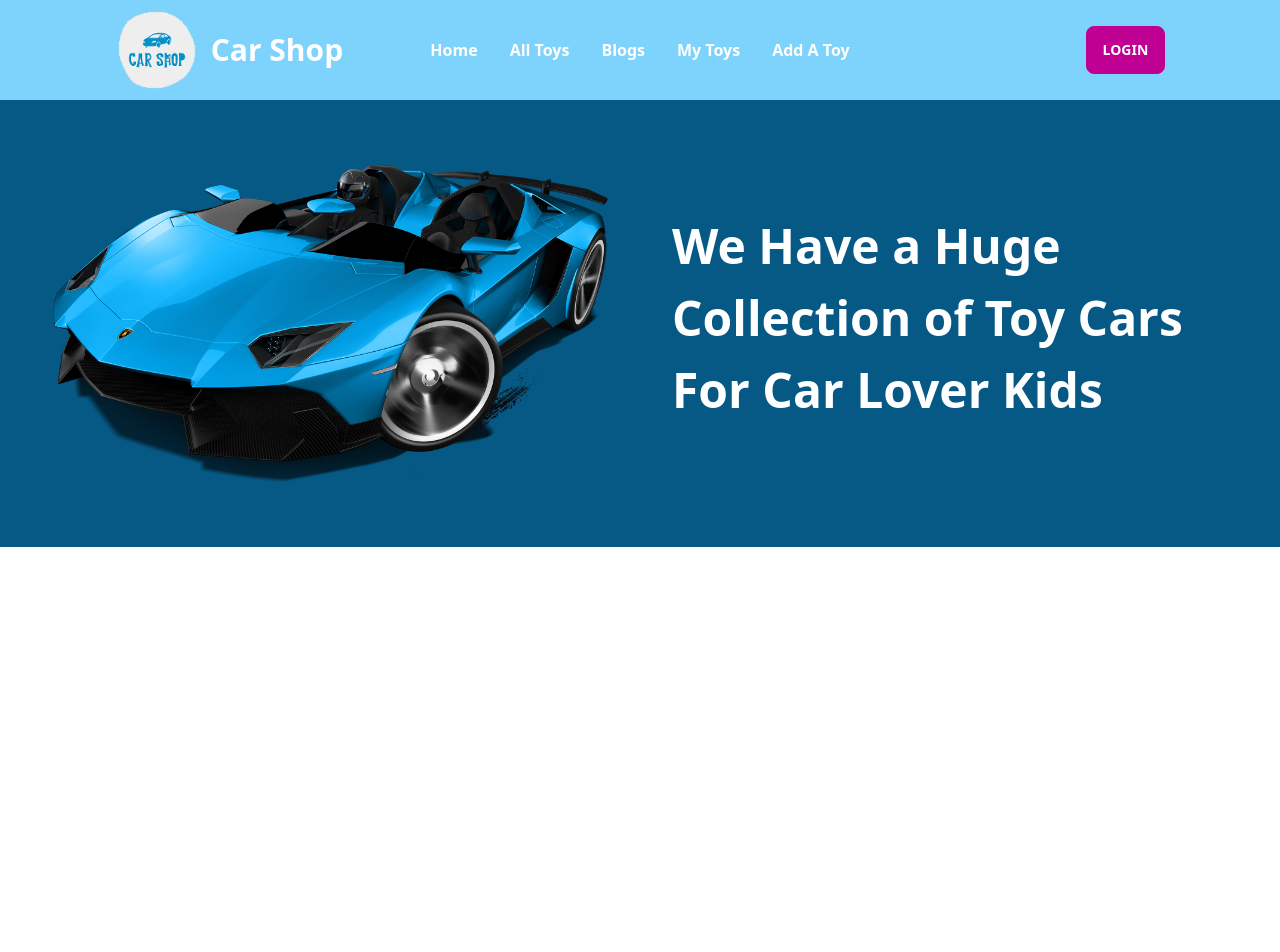
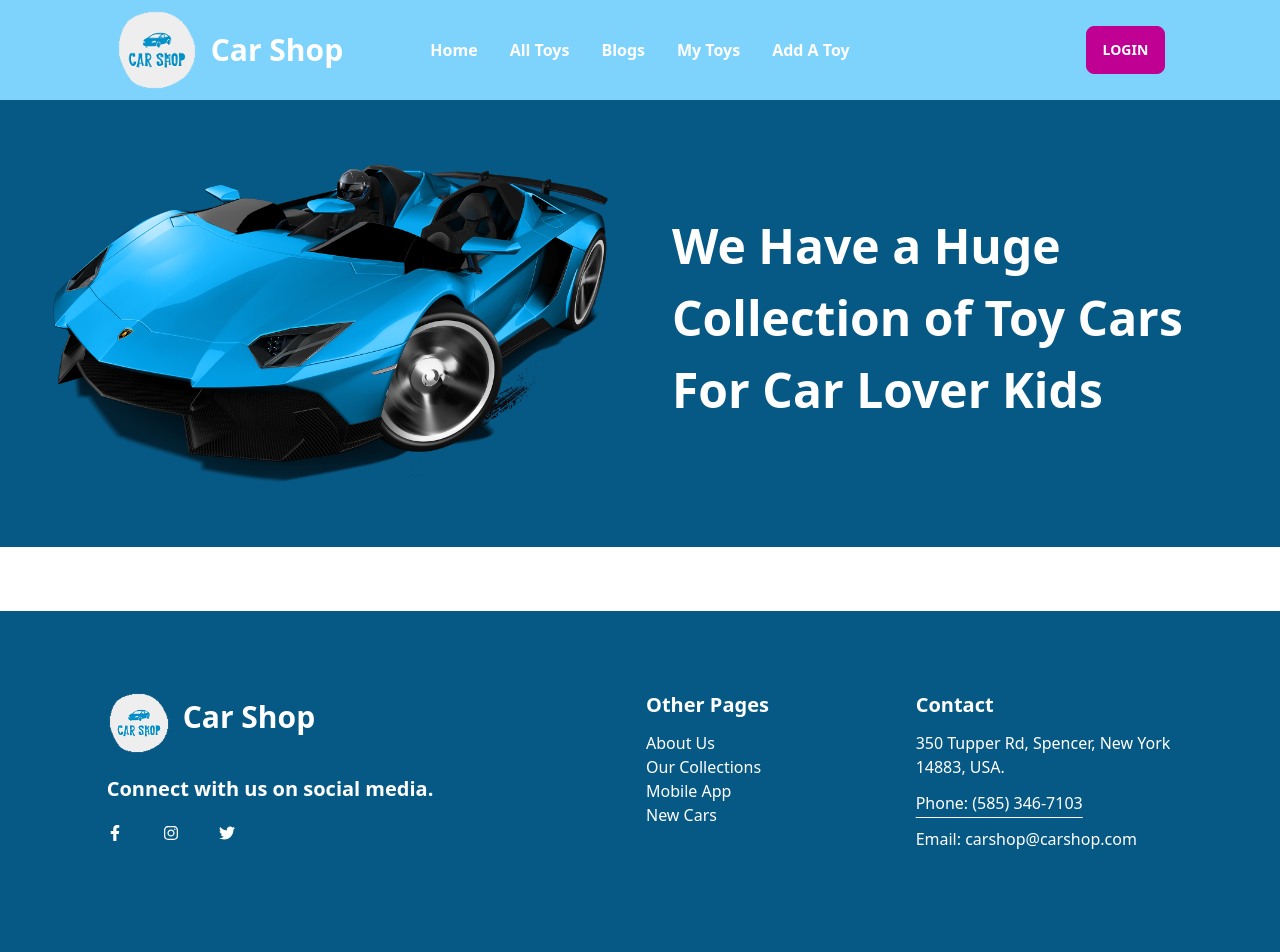
Before and after one commit to ibrahim5030/toy-marketplace, a React (Vite) app: page / in a window 1280 px wide. Shown: the top 952 px of the page. Before the commit the page ends 800 px from the top, so only its background shows below. Built offline with nearby package versions, Linux system fonts and the light colour scheme; no server answers.

Commit message:
footer added

```diff
--- a/package.json
+++ b/package.json
@@ -17,6 +17,7 @@
     "match-sorter": "^6.3.1",
     "react": "^18.2.0",
     "react-dom": "^18.2.0",
+    "react-icons": "^4.8.0",
     "react-router-dom": "^6.11.2",
     "react-tooltip": "^5.13.1",
     "sort-by": "^1.2.0"
--- a/src/Layout/Main.jsx
+++ b/src/Layout/Main.jsx
@@ -1,5 +1,6 @@
 import { Outlet } from "react-router-dom";
 import Navbar from "../Shared/Navbar/Navbar";
+import Footer from "../Shared/Footer/Footer";
 
 
 const Main = () => {
@@ -7,6 +8,7 @@ const Main = () => {
         <div>
             <Navbar></Navbar>
             <Outlet></Outlet>
+            <Footer></Footer>
         </div>
     );
 };
--- a/src/Pages/Home/Home.jsx
+++ b/src/Pages/Home/Home.jsx
@@ -1,13 +1,15 @@
 import car from '../../assets/toycar.png';
+import useTitle from '../../hooks/useTitle';
 
 const Home = () => {
+    useTitle('Home');
     return (
         <div>
             {/* For Banner Section */}
             <div className="bg-sky-800 mb-16" data-aos="zoom-in" data-aos-duration="3000">
                 <div className="w-11/12 mx-auto md:flex md:justify-center md:items-center md:gap-16">
                     <div className="md:w-1/2">
-                        <img className="my-16" src={car} alt="" />
+                        <img className="py-16" src={car} alt="" />
                     </div>
                     <div className="md:w-1/2 pb-3">
                         <h3 className="text-5xl text-white font-bold leading-normal">We Have a Huge
--- /dev/null
+++ b/src/Shared/Footer/Footer.jsx
@@ -0,0 +1,40 @@
+import { Link } from 'react-router-dom';
+import { FaFacebookF, FaInstagram, FaTwitter } from "react-icons/fa";
+import logo from '../../assets/Color logo.png';
+
+const Footer = () => {
+    return (
+        <div className='bg-sky-800'>
+            <div className='md:grid md:grid-cols-4 md:gap-3 w-10/12 mx-auto py-10'>
+                <div className='text-white my-10 mb-3 col-span-2'>
+                    <div className='flex items-center gap-3'>
+                        <img className='w-16' src={logo} alt="" />
+                        <h3 className='text-3xl font-bold mb-3'>Car Shop</h3>
+                    </div>
+                    <p className='text-xl font-bold my-5'>Connect with us on social media.</p>
+                    <div className='flex gap-10'>
+                        <p><Link to='https://www.facebook.com' target="_blank"><button><FaFacebookF></FaFacebookF></button></Link></p>
+                        <p><Link to='https://www.instagram.com' target="_blank"><button><FaInstagram></FaInstagram></button></Link></p>
+                        <p><Link to='https://twitter.com' target="_blank"><button><FaTwitter></FaTwitter></button></Link></p>
+                    </div>
+                </div>
+                <div className='text-white my-10'>
+                    <h3 className='text-xl font-bold mb-3'>Other Pages</h3>
+                    <p><Link to='#'>About Us</Link></p>
+                    <p><Link to='#'>Our Collections</Link></p>
+                    <p><Link to='#'>Mobile App</Link></p>
+                    <p><Link to='#'>New Cars</Link></p>
+                </div>
+                <div className='text-white my-10'>
+                    <h3 className='text-xl font-bold mb-3'>Contact</h3>
+                    <p className='mb-3'>350 Tupper Rd, Spencer, New York 14883, USA.</p>
+                    <p className='underline underline-offset-8 mb-3'>Phone: (585) 346-7103</p>
+                    <p>Email: carshop@carshop.com</p>
+                </div>
+            </div>
+            <p className='text-center text-white py-5'>©Copyright protected website</p>
+        </div>
+    );
+};
+
+export default Footer;
--- a/src/Shared/Navbar/Navbar.jsx
+++ b/src/Shared/Navbar/Navbar.jsx
@@ -55,9 +55,7 @@ const Navbar = () => {
                     <div className="navbar-end">
                         {user ?
                             <><div>
-                                <img data-tooltip-id="my-tooltip"
-                                    data-tooltip-content={user.displayName}
-                                    data-tooltip-place="bottom" className='w-16 pr-3' src={user.photoURL} alt="" />
+                                <img data-tooltip-id="my-tooltip" data-tooltip-content={user.displayName}data-tooltip-place="left" className='w-16 pr-3' src={user.photoURL} alt="" />
                                 <Tooltip id="my-tooltip"></Tooltip>
                             </div>
 
```
Also changed, not shown: 1 other file (tests, documents, lock files or other folders).
